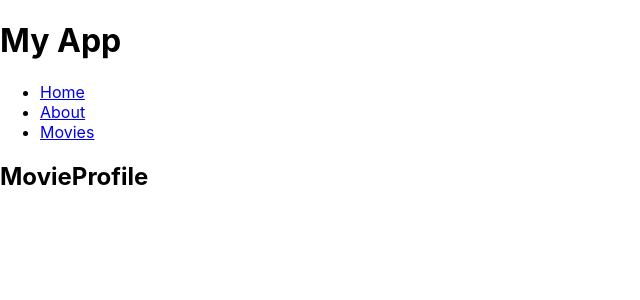
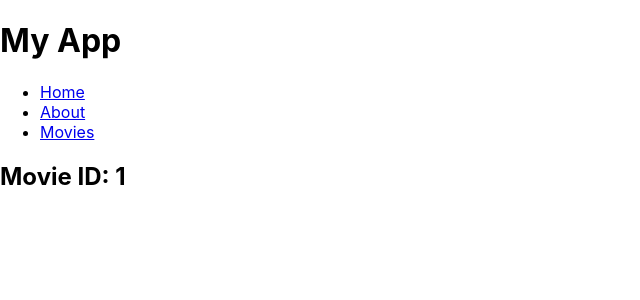
Before and after one commit to ArtRosh/phase2-project-front, a React (Create React App) app: page /movies/1 in a window 1280 px wide. Shown: the top 300 px of the page, without its empty margins (0-640 px from the left). Built offline with nearby package versions, Linux system fonts and the light colour scheme.

Commit message:
Add MovieProfile page showing movie id from URL

```diff
--- a/src/pages/MovieProfile.jsx
+++ b/src/pages/MovieProfile.jsx
@@ -1,7 +1,10 @@
-
+import { useParams } from "react-router-dom";
 
 function MovieProfile() {
-    return <h2>MovieProfile</h2>
+
+    const {id} = useParams();
+
+    return <h2>Movie ID: {id}</h2>
 }
 
 export default MovieProfile;
```
